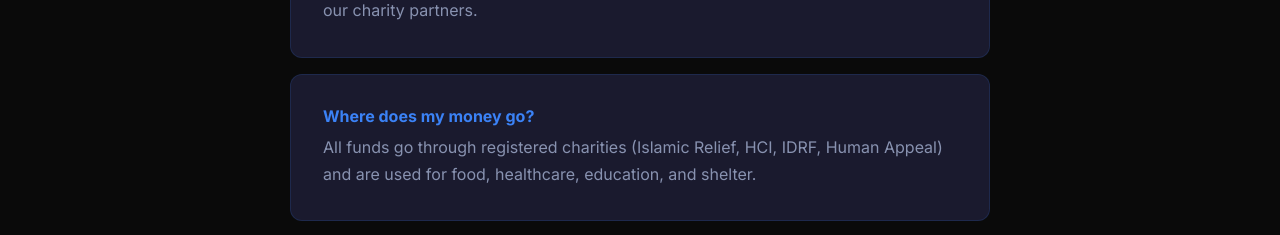
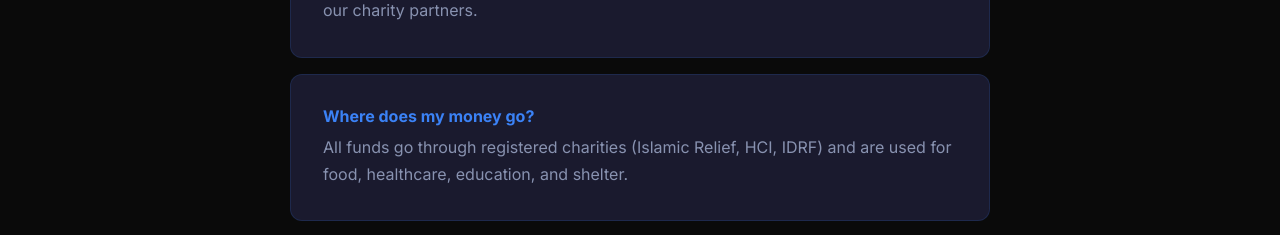
Before and after one commit to uwaterloomsa/uwosp-website, a React (Vite) app: page /get-involved in a window 1280 px wide. Shown: the part 2280-2515 px from the top of the page. Built offline with nearby package versions, Linux system fonts and the light colour scheme.

Commit message:
islamic relief partner removed

```diff
--- a/src/pages/About.tsx
+++ b/src/pages/About.tsx
@@ -87,7 +87,7 @@
           <h2 className="section-title">Our Collaborators</h2>
           <p className="section-subtitle">We partner with established charities to deliver aid.</p>
           <div className="collab-grid">
-            {['Islamic Relief', 'Human Concern International', 'IDRF', 'Human Appeal'].map((name) => (
+            {['Islamic Relief', 'Human Concern International', 'IDRF'].map((name) => (
               <div className="card collab-card" key={name}>
                 <span className="collab-icon">🤝</span>
                 <h4>{name}</h4>
--- a/src/pages/Contact.tsx
+++ b/src/pages/Contact.tsx
@@ -2,7 +2,7 @@
 
 const faqs = [
   { q: 'How can I sponsor an orphan?', a: 'Visit our Donate page and choose a sponsorship tier, or contact us for more details.' },
-  { q: 'Is my donation tax-deductible?', a: 'Donations made through our registered charity partners (Islamic Relief, HCI, IDRF, Human Appeal) are tax-deductible.' },
+  { q: 'Is my donation tax-deductible?', a: 'Donations made through our registered charity partners (Islamic Relief, HCI, IDRF) are tax-deductible.' },
   { q: 'How do I know my money reaches the children?', a: 'Our charity partners provide regular reports and updates on sponsored children, which we share with donors.' },
   { q: 'Can I visit the children I sponsor?', a: 'Visits are arranged through our charity partners on a case-by-case basis. Contact us for more information.' },
   { q: 'How do I join the UWOSP team?', a: 'Fill out the volunteer form on our Get Involved page or reach out to us directly via email.' },
--- a/src/pages/GetInvolved.tsx
+++ b/src/pages/GetInvolved.tsx
@@ -2,7 +2,7 @@
 
 const faqs = [
   { q: 'How much does it cost to sponsor an orphan?', a: 'Sponsorship costs vary by region but typically range from $40–$60/month through our charity partners.' },
-  { q: 'Where does my money go?', a: 'All funds go through registered charities (Islamic Relief, HCI, IDRF, Human Appeal) and are used for food, healthcare, education, and shelter.' },
+  { q: 'Where does my money go?', a: 'All funds go through registered charities (Islamic Relief, HCI, IDRF) and are used for food, healthcare, education, and shelter.' },
   { q: 'Can I choose which child to sponsor?', a: 'Yes! Through our partner charities, you can select a specific child or region to support.' },
 ]
 
```
